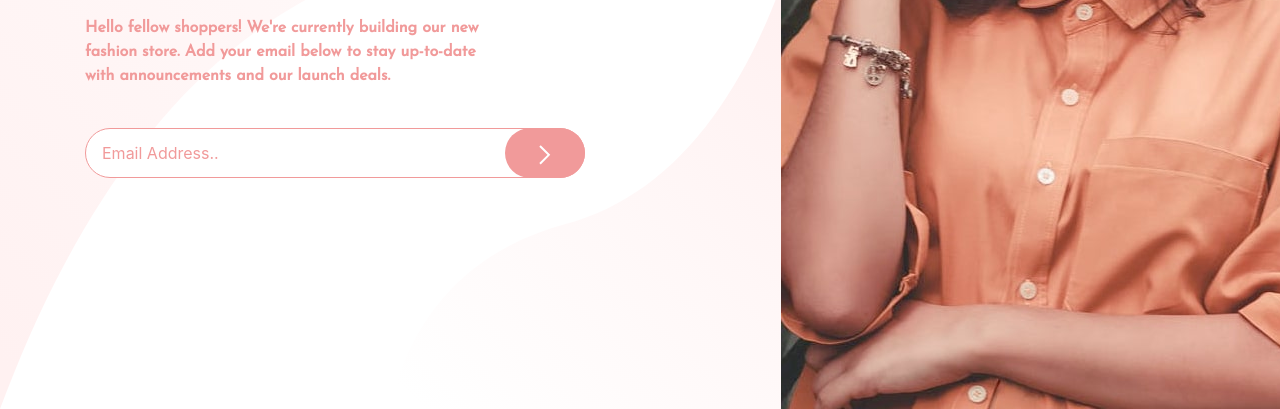
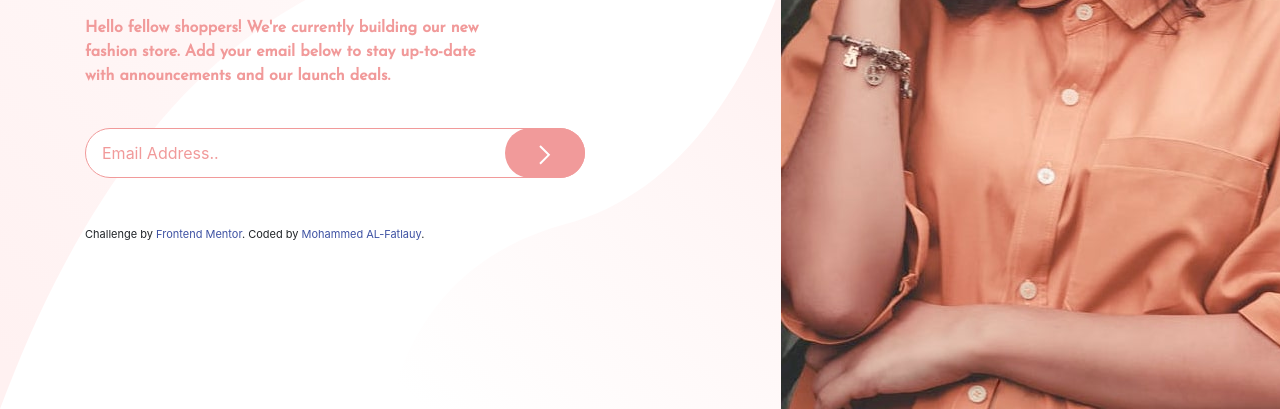
Before and after one commit to m9o7f2/temp_seven, a plain HTML site: page index.html in a window 1280 px wide. Shown: the part 391-800 px from the top of the page. Drawn offline with Linux system fonts and the light colour scheme.

Commit message:
fix issue

```diff
--- a/css/index.css
+++ b/css/index.css
@@ -68,7 +68,8 @@ section form button{
     position: absolute;
     right: 0px;
 }
-
+.attribution { font-size: 11px}
+.attribution a { color: hsl(228, 45%, 44%); }
 
 @font-face{
     font-family: "Sans";
--- a/index.html
+++ b/index.html
@@ -41,7 +41,14 @@
                 </div>
             </div>
         </section>
-
+        <footer>
+            <div class="container">
+                <p class="attribution">
+                Challenge by <a href="https://www.frontendmentor.io?ref=challenge" target="_blank">Frontend Mentor</a>.
+                Coded by <a href="https://www.facebook.com/m8o4f2">Mohammed AL-Fatlauy</a>.
+                </p>
+            </div>
+          </footer>
         <script src="js/jquery-3.4.1.js"></Script>
         <script src="js/popper.js"></Script>
         <script src="js/bootstrap.min.js"></Script>
```
